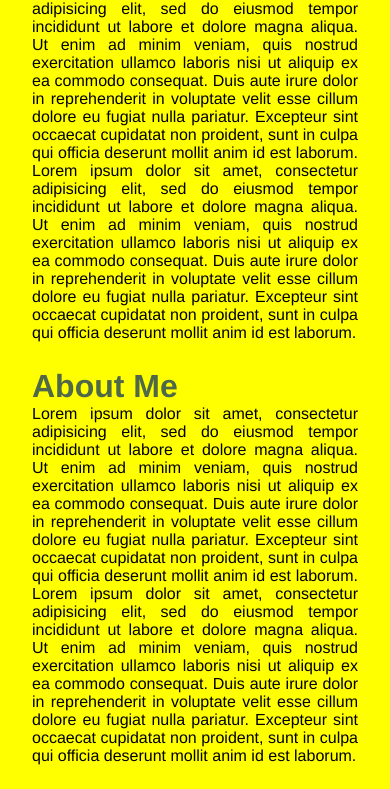
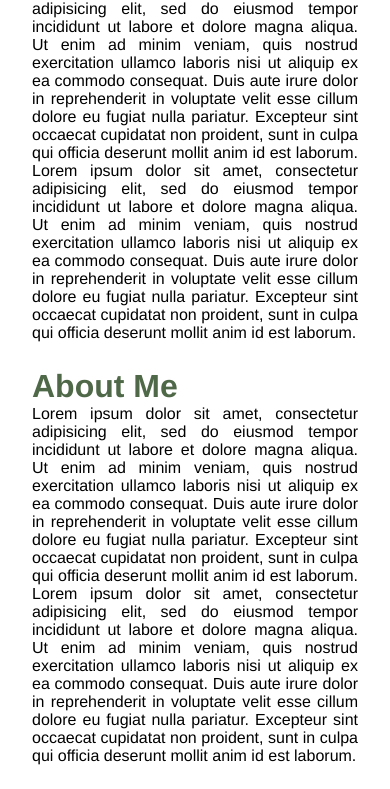
Before and after one commit to erincampbell73/erincampbell73.github.io, a plain HTML site: page index.html in a window 390 px wide. Shown: the part 508-1297 px from the top of the page. Drawn offline with Linux system fonts and the light colour scheme.

Commit message:
Update Style.css

```diff
--- a/Style.css
+++ b/Style.css
@@ -92,9 +92,6 @@ section p {
 	.mast-head h1{
 			font-size:2em;
 			}
-	body{
-		background-color: blue;
-		}
 	section{
 		margin: 1em 2em;
 		}
@@ -115,9 +112,6 @@ section p {
 	.mast-head h1{
 			font-size:2em;
 	}
-	body{
-		background-color: yellow;
-	}
 	section{
 		margin: 1em 2em;
 	}
```
